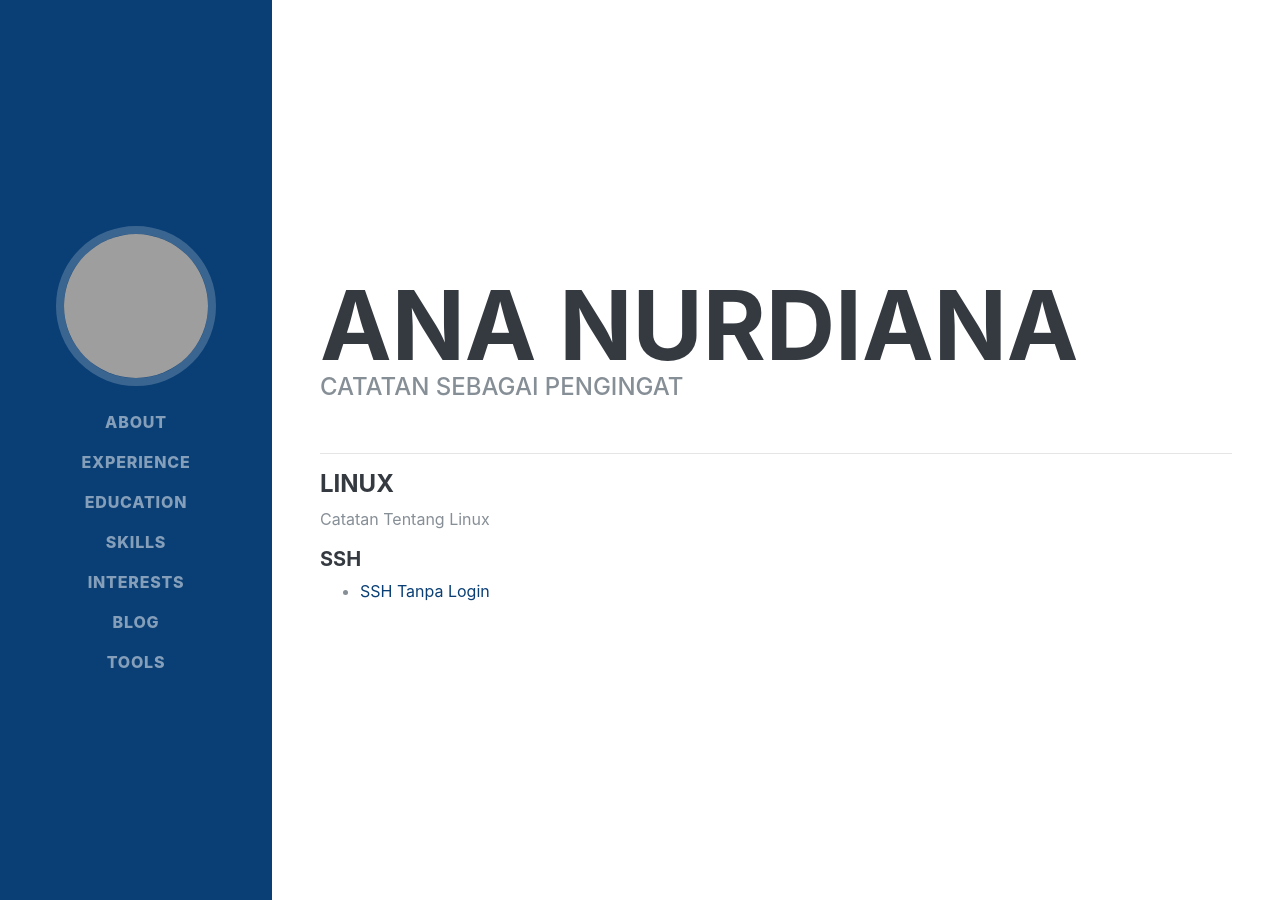
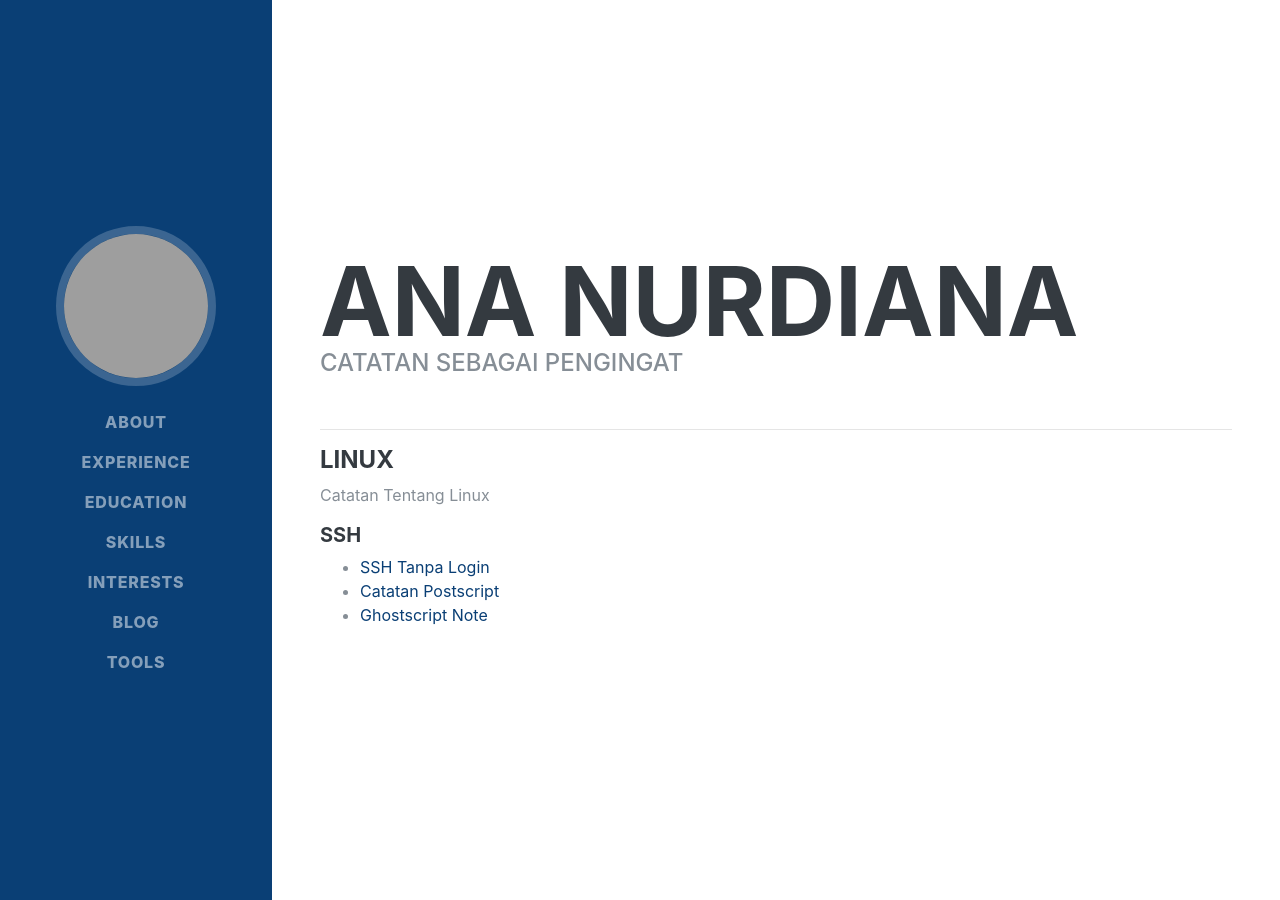
Before and after one commit to ananurdiana/ananurdiana.github.io, a Jekyll site: the page built from blog/linux/index.md, in a window 1280 px wide. Built offline with Jekyll 4.4.1, drawn with Linux system fonts in a browser that asks for light colours; some web fonts are replaced; our own code applies the rules of GitHub Pages for plain Markdown files; grey boxes are pictures that could not be loaded.

Commit message:
Update index.md

```diff
--- a/blog/linux/index.md
+++ b/blog/linux/index.md
@@ -5,3 +5,5 @@ Catatan Tentang Linux
 ##### SSH
 
  - [SSH Tanpa Login](/blog/linux/ssh-tanpa-login)
+ - [Catatan Postscript](/blog/linux/catatan-postscript)
+ - [Ghostscript Note](/blog/linux/ghostscript-note)
```
